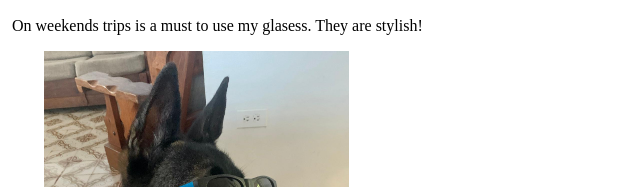
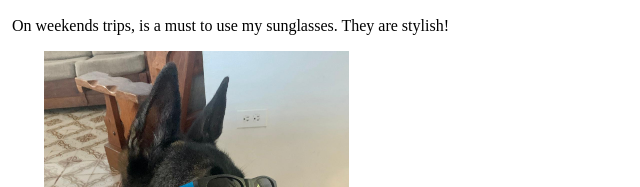
Before and after one commit to irmafrat/html_test, a plain HTML site: page Dalisfashion.html in a window 1280 px wide. Shown: the part 587-774 px from the top of the page, 194-834 px from the left. Drawn offline with Linux system fonts and the light colour scheme.

Commit message:
fixed typo

```diff
--- a/Dalisfashion.html
+++ b/Dalisfashion.html
@@ -23,7 +23,7 @@
 
       <img src="images/degala.jpeg" alt="A Dog with a graduation hat." height="500" width="500"/>
 
-      <p>On weekends trips is a must to use my glasess. They are stylish!</p>
+      <p>On weekends trips, is a must to use my sunglasses. They are stylish!</p>
 
       <img src="images/fashion dali sunglasess.jpeg" alt="A Dog with sunglasess." height="600" width="500"/>
     </main>
```
